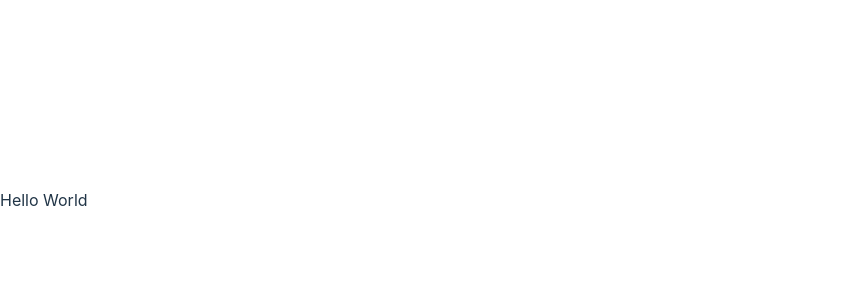
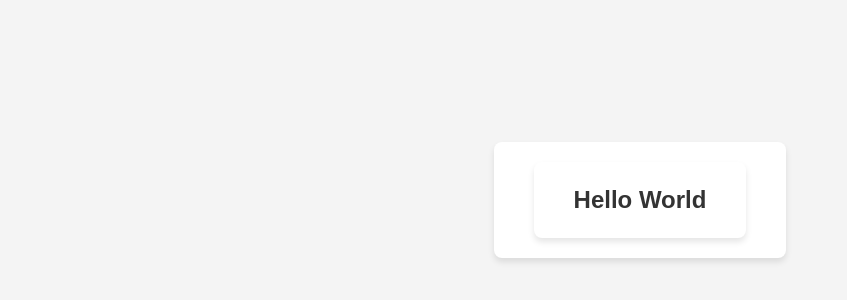
Before and after one commit to mehediparvez/test, a React (Vite) app in the folder frontend/: page / in a window 1280 px wide. Shown: the part 200-500 px from the top of the page, without its empty margins (0-847 px from the left). Built offline with nearby package versions, Linux system fonts and the light colour scheme.

Commit message:
updataed app.css

```diff
--- a/frontend/src/App.css
+++ b/frontend/src/App.css
@@ -0,0 +1,22 @@
+
+body {
+    margin: 0;
+    font-family: Arial, sans-serif;
+    background-color: #f4f4f4;
+    color: #333;
+    display: flex;
+    justify-content: center;
+    align-items: center;
+    height: 100vh;
+  }
+
+
+  div {
+    background-color: #ffffff;
+    padding: 20px 40px;
+    border-radius: 8px;
+    box-shadow: 0 4px 6px rgba(0, 0, 0, 0.1);
+    text-align: center;
+    font-size: 1.5rem;
+    font-weight: bold;
+  }
```
